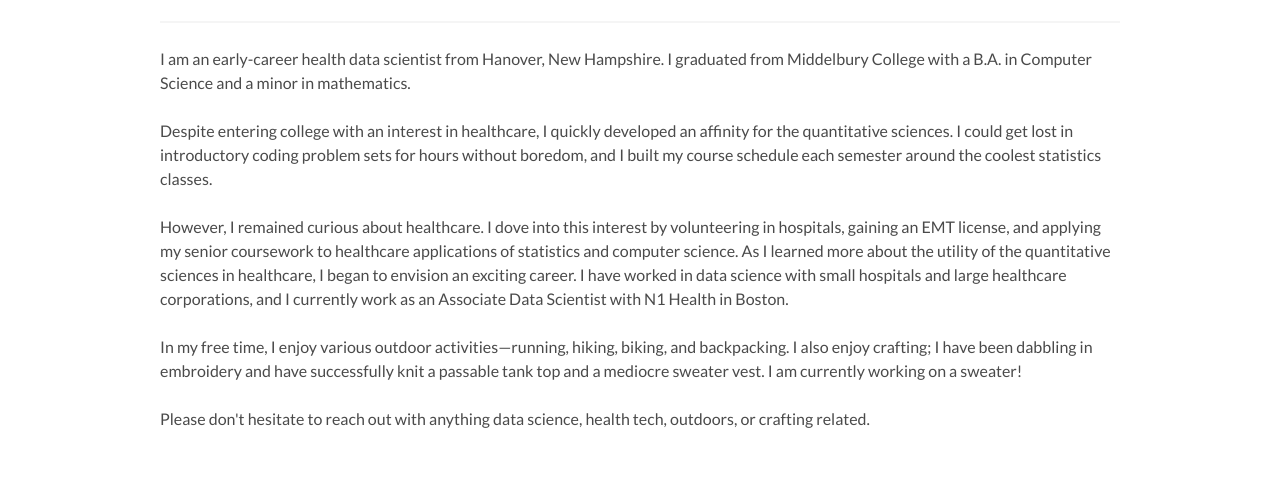
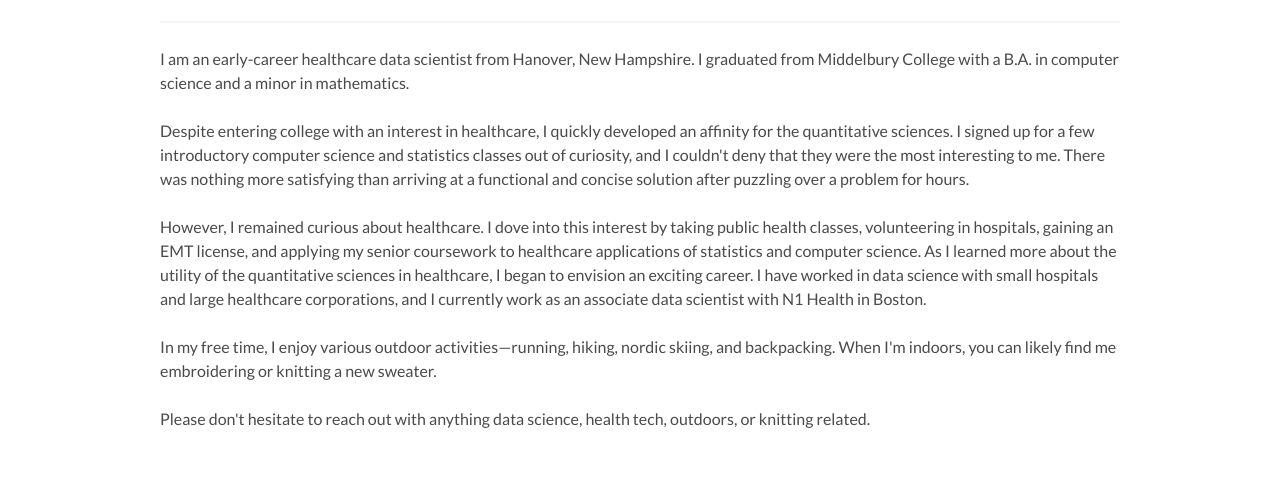
Before and after one commit to leftmire/leftmire.github.io, a plain HTML site: page docs/index.html in a window 1280 px wide. Shown: the part 473-952 px from the top of the page. Drawn offline with Linux system fonts and the light colour scheme.

Commit message:
updated resume, new fetal classification link, small "about me" tweaks

```diff
--- a/docs/index.html
+++ b/docs/index.html
@@ -42,19 +42,20 @@
     <div class="container">
       <h1 class="title">About Me</h1>
       <hr />
-      <p>I am an early-career health data scientist from Hanover, New Hampshire. I graduated from Middelbury College with a B.A. in Computer Science and a minor in mathematics. </p>
+      <p>I am an early-career healthcare data scientist from Hanover, New Hampshire. I graduated from Middelbury College with a B.A. in computer science and a minor in mathematics. </p>
       &nbsp;
-      <p>Despite entering college with an interest in healthcare, I quickly developed an affinity for the quantitative sciences. I could get lost in introductory coding problem sets
-        for hours without boredom, and I built my course schedule each semester around the coolest statistics classes. </p>
+      <p>Despite entering college with an interest in healthcare, I quickly developed an affinity for the quantitative sciences.
+        I signed up for a few introductory computer science and statistics classes out of curiosity, and I couldn't deny that they were the most interesting to me.
+        There was nothing more satisfying than arriving at a functional and concise solution after puzzling over a problem for hours.
+         </p>
         &nbsp;
-      <p> However, I remained curious about healthcare. I dove into this interest by volunteering in hospitals, gaining an EMT license, and applying my senior coursework to
+      <p> However, I remained curious about healthcare. I dove into this interest by taking public health classes, volunteering in hospitals, gaining an EMT license, and applying my senior coursework to
         healthcare applications of statistics and computer science. As I learned more about the utility of the quantitative sciences in healthcare, I began to envision an exciting career.
-        I have worked in data science with small hospitals and large healthcare corporations, and I currently work as an Associate Data Scientist with N1 Health in Boston.   </p>
+        I have worked in data science with small hospitals and large healthcare corporations, and I currently work as an associate data scientist with N1 Health in Boston.   </p>
          &nbsp;
-      <p>In my free time, I enjoy various outdoor activities—running, hiking, biking, and backpacking. I also enjoy crafting; I have been dabbling in embroidery and have
-        successfully knit a passable tank top and a mediocre sweater vest. I am currently working on a sweater! </p>
+      <p>In my free time, I enjoy various outdoor activities—running, hiking, nordic skiing, and backpacking. When I'm indoors, you can likely find me embroidering or knitting a new sweater. </p>
         &nbsp;
-      <p> Please don't hesitate to reach out with anything data science, health tech, outdoors, or crafting related. </p>
+      <p> Please don't hesitate to reach out with anything data science, health tech, outdoors, or knitting related. </p>
     </div>
   </section>
   <section class="section">
@@ -234,6 +235,7 @@
 
           <div class="content">
             <ul>
+              <li>Phi Beta Kappa</li>
               <li>Summa Cum Laude</li>
               <li>Distinction in Major</li>
             </ul>
```
Also changed, not shown: 2 other files.
